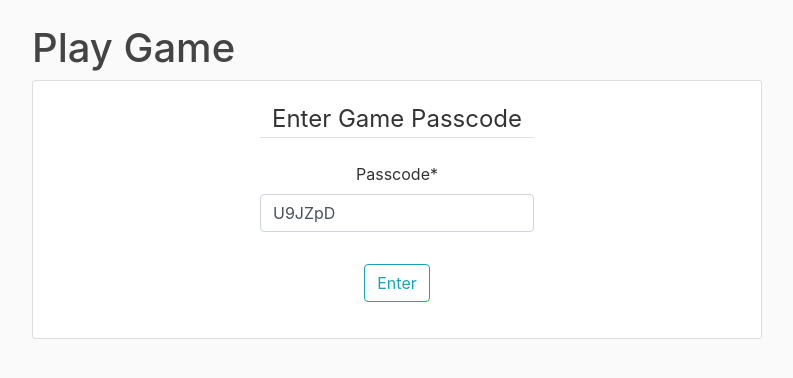
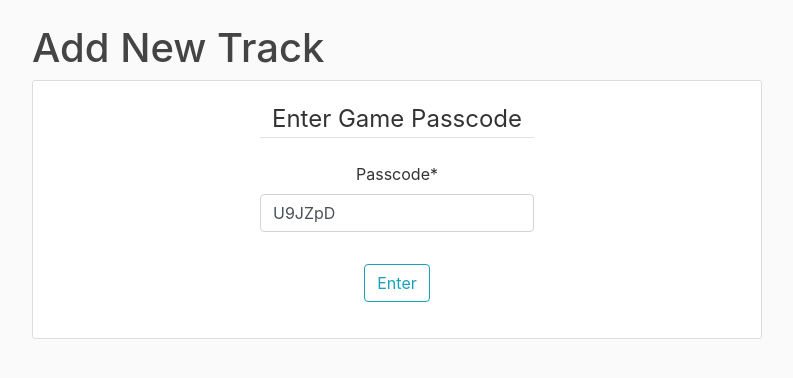
Before and after one commit to jamesdmeldrum/uswrappedup, a Django app: page /add/ in a window 1280 px wide. Shown: the part 56-434 px from the top of the page, without its empty margins (53-846 px from the left). Run offline with Django 4.2, Linux system fonts and the light colour scheme; parts of the project's set-up code (start-up, migrations or seed data) failed here and were passed over; some libraries are stand-ins or nearby versions.

Commit message:
few more changes

```diff
--- a/wrapped_website/gamepage/templates/gamepage/add.html
+++ b/wrapped_website/gamepage/templates/gamepage/add.html
@@ -2,7 +2,7 @@
 {% load crispy_forms_tags %}
 {% block content %}
 
-<h1>Play Game</h1>
+<h1>Add New Track</h1>
 
 <div class="col-xs-1" align="center">
     <article class="media content-section">
--- a/wrapped_website/gamepage/views.py
+++ b/wrapped_website/gamepage/views.py
@@ -1,6 +1,6 @@
 from django.shortcuts import render, get_object_or_404
 from django.http import HttpResponseRedirect
-from .models import Game, Track
+from .models import Game, Track, random_pwd
 from .forms import PlayForm, AddTrackForm
 from django.views.generic import ListView, DetailView, CreateView
 from django.contrib.auth.decorators import login_required
@@ -114,10 +114,11 @@ def invite(request):
 class CreateGame(CreateView):
     model = Game
     template_name = 'gamepage/create.html'
-    fields = ['title', 'passcode']
+    fields = ['title']
 
     def form_valid(self, form):
         form.instance.owner = self.request.user
+        form.instance.passcode = random_pwd()
         return super().form_valid(form)
 
 
```
